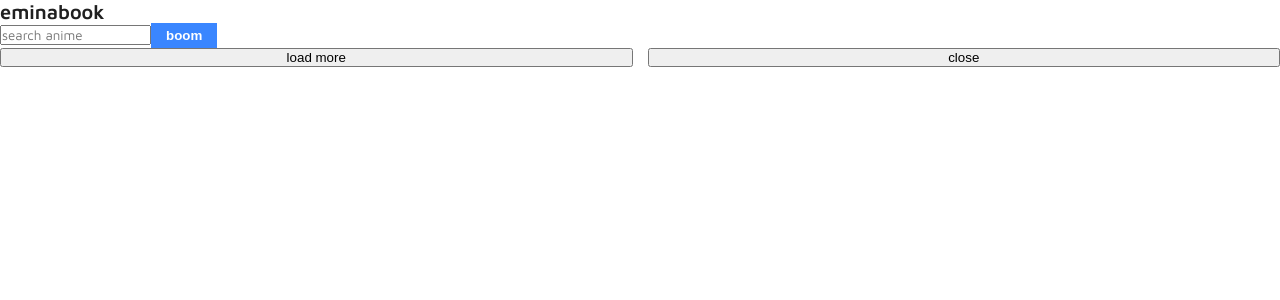
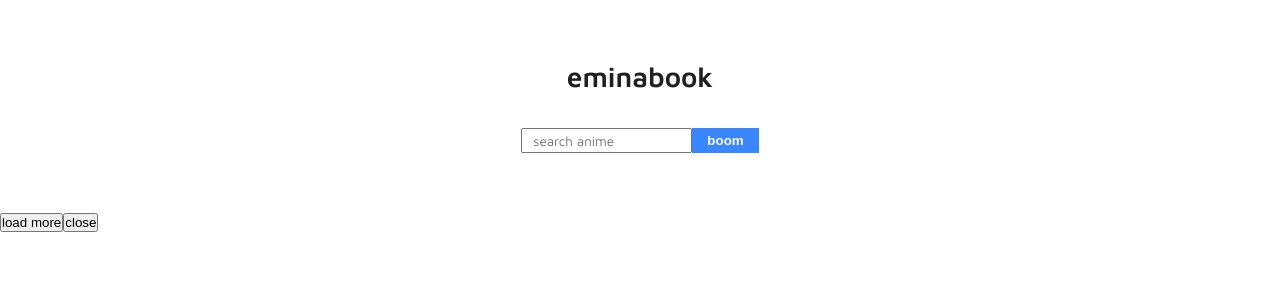
Before and after one commit to sjinno/eminabook, a React (Create React App) app: page / in a window 1280 px wide. Shown: the top 300 px of the page. Built offline with nearby package versions, Linux system fonts and the light colour scheme.

Commit message:
Handle empty string search.

```diff
--- a/src/components/SearchForm.tsx
+++ b/src/components/SearchForm.tsx
@@ -25,7 +25,7 @@ const SearchForm = () => {
 
     const handleSubmittedForm = (evt: React.FormEvent<HTMLFormElement>) => {
         evt.preventDefault();
-        dispatch(fetchQueriedAnimeAsync(searchInput));
+        if (searchInput) dispatch(fetchQueriedAnimeAsync(searchInput));
         setSearchInput('');
     };
 
@@ -35,7 +35,7 @@ const SearchForm = () => {
 
     return (
         <div>
-            <form onSubmit={handleSubmittedForm}>
+            <StyledForm onSubmit={handleSubmittedForm}>
                 <StyledInput
                     type="text"
                     placeholder="search anime"
@@ -43,21 +43,28 @@ const SearchForm = () => {
                     onChange={handleSearchInput}
                 />
                 <StyledButton type="submit" value="boom" />
-            </form>
+            </StyledForm>
 
             <AnimeWrapper>
                 {queried.slice(0, limit).map((anime, idx) => (
                     <Anime key={anime.mal_id} {...anime} />
                 ))}
-                <button onClick={handleLoadMore}>load more</button>
-                <button onClick={() => setLimit(6)}>close</button>
             </AnimeWrapper>
+            <button onClick={handleLoadMore}>load more</button>
+            <button onClick={() => setLimit(6)}>close</button>
         </div>
     );
 };
 
+const StyledForm = styled.form`
+    display: flex;
+    justify-content: center;
+    padding-block: 2rem;
+`;
+
 const StyledInput = styled.input`
     font-family: var(--main-font);
+    padding-inline: 1rem;
 `;
 
 const StyledButton = styled.input`
@@ -66,12 +73,16 @@ const StyledButton = styled.input`
     color: white;
     font-weight: 600;
     padding: 0.5rem 1.5rem;
+    cursor: pointer;
 `;
 
 const AnimeWrapper = styled.div`
     display: grid;
-    grid-template-columns: repeat(auto-fit, minmax(15rem, 1fr));
+    grid-template-columns: repeat(auto-fit, 15rem);
     gap: 1.5rem;
+    justify-content: center;
+    align-items: center;
+    padding-block: 2rem;
 `;
 
 export default SearchForm;
--- a/src/components/Title.tsx
+++ b/src/components/Title.tsx
@@ -4,9 +4,11 @@ const Title = () => {
     return <StyledTitle>eminabook</StyledTitle>;
 };
 
-const StyledTitle = styled.div`
-    font-weight: 600;
-    font-size: 2rem;
+const StyledTitle = styled.h1`
+    font-size: 2.8rem;
+    text-align: center;
+    padding-top: 6rem;
+    padding-bottom: 1.5rem;
 `;
 
 export default Title;
```
